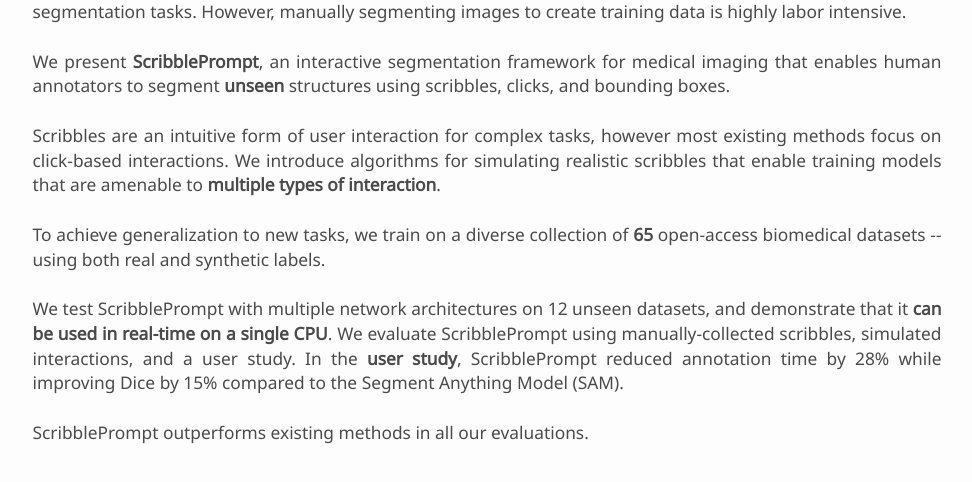
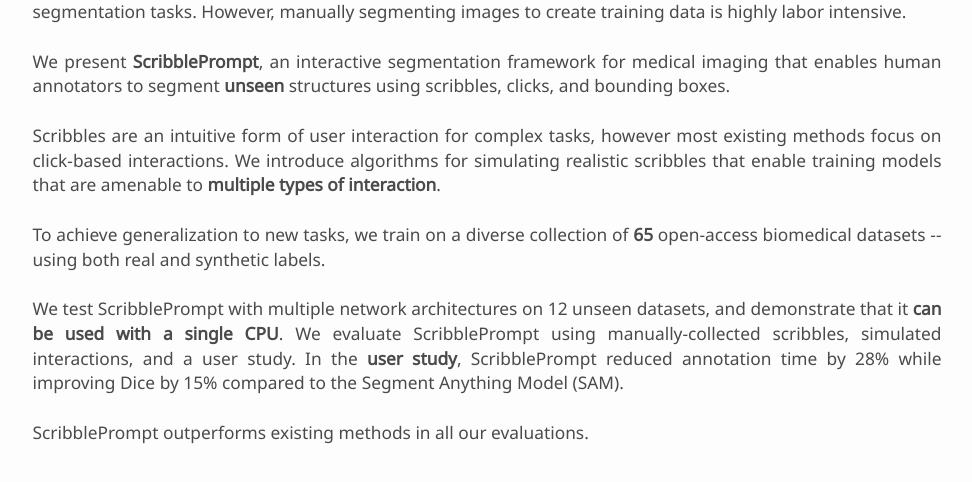
Before and after one commit to halleewong/ScribblePrompt, a plain HTML site: page index.html in a window 1280 px wide. Shown: the part 1398-1880 px from the top of the page, without its empty margins (153-1125 px from the left). Drawn offline with nearby package versions, Linux system fonts and the light colour scheme; a web font is replaced by a local one.

Commit message:
remove realtime

```diff
--- a/index.html
+++ b/index.html
@@ -266,7 +266,7 @@
           To achieve generalization to new tasks, we train on a diverse collection of <b>65</b> open-access biomedical datasets -- using both real and synthetic labels.
           <br>
           <br>
-          We test ScribblePrompt with multiple network architectures on 12 unseen datasets, and demonstrate that it <b>can be used in real-time on a single CPU</b>.
+          We test ScribblePrompt with multiple network architectures on 12 unseen datasets, and demonstrate that it <b>can be used with a single CPU</b>.
           We evaluate ScribblePrompt using manually-collected scribbles, simulated interactions, and a user study. In the <b>user study</b>, ScribblePrompt reduced annotation time by 28% while improving Dice by 15% compared to the Segment Anything Model (SAM).
           <br>
           <br>
```
